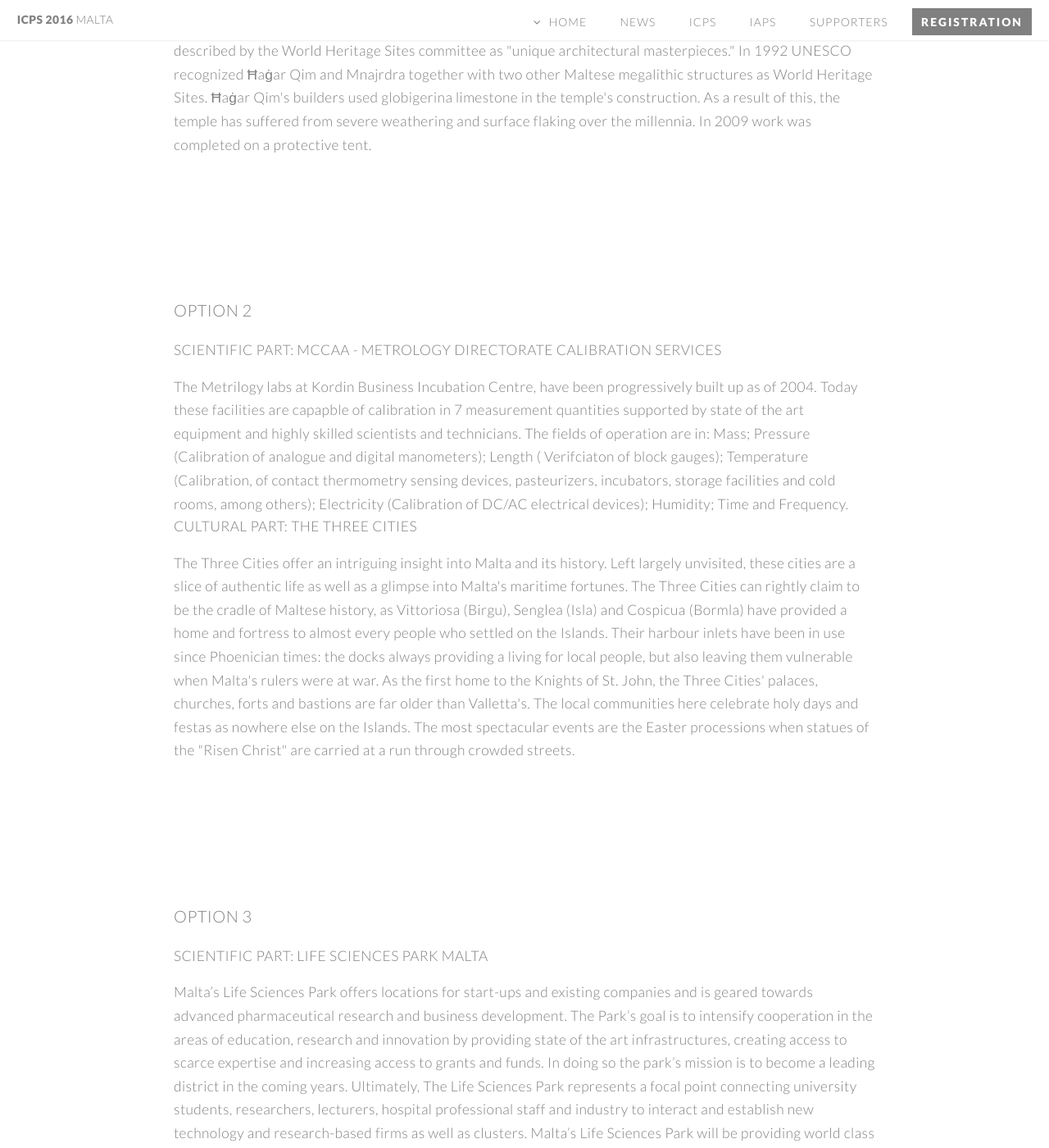
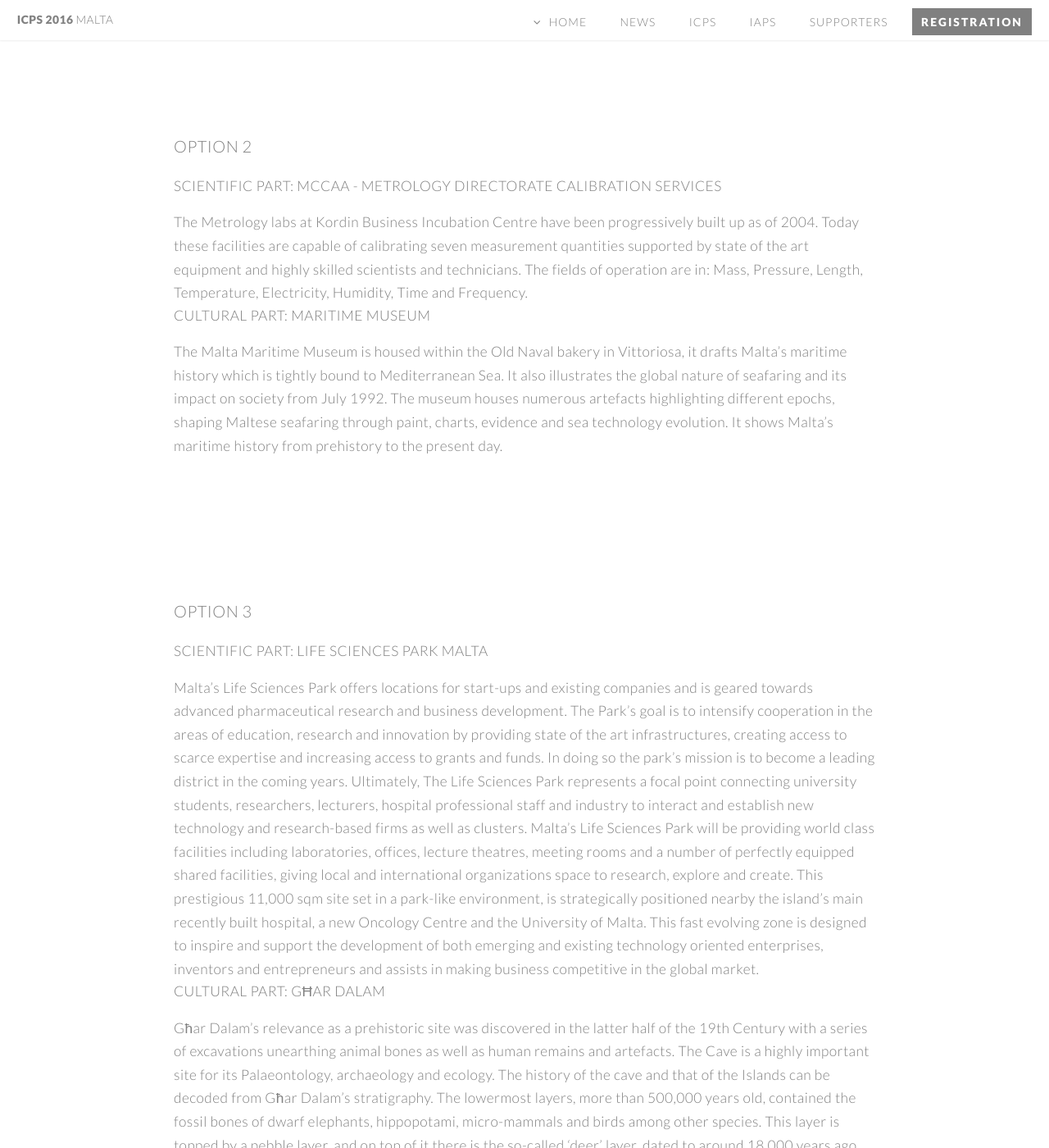
Before and after one commit to bread-on-toast/icps2016, a Jekyll site: the page built from programme/excursions.html, in a window 1280 px wide and 1400 px high, scrolled down 863 px. Shown: the whole window at 82% size. Built offline with Jekyll 4.4.1, drawn with Linux system fonts in a browser that asks for light colours; nearby versions of some CDN libraries; some of the changed text lies outside the part shown.

Commit message:
spelling mistakes

```diff
--- a/programme/excursions.html
+++ b/programme/excursions.html
@@ -10,14 +10,11 @@ subTitle: Several excursions to a wide range of locations will take place. You w
 
     <h4>Scientific part: <a href="http://weather.maltairport.com/en/home-weather.htm">MetOffice</a></h4>
 
-    In RADAR (Radio Detection and Ranging), radio pulses are transmitted, in a highly focused beam, by a radar antenna and are reflected off objects and returned to a receiver at the antenna. The radar's computer determines the direction of the rain from the azimuth (orientation) of the antenna, and the distance to the rain from the time taken for the radar signal to return to the receiver. The "reflecting power" of the rainfall (which depends on the size of the raindrops and their concentration) is also calculated, thus providing an estimate of rainfall intensity unit used is the dBz.
-    In short the display produced by the radar's computer gives a horizontal map of where rain is falling and an estimate of how heavily it is falling. This particular radar image shows the rate of rainfall in millimetres per hour of the 'echoes' produced.
+    The Maltese Methrological Office within the Malta Airport keeps us notified of how hot Malta will be on a day to day basis. A tour of the facilities will show some of Malta's weather satations including the Radar operations room.<br>
 
     <h4>Cultural part: Ħaġar Qim and Mnajdra</h4>
 
-    Ħaġar Qim and Mnajdra are two megalithic temple complexes found on the Mediterranean island of Malta, dating from 3600-3200 BC. These Megalithic Temples are amongst the most ancient religious sites on Earth, described by the World Heritage Sites committee as "unique architectural masterpieces." In 1992 UNESCO recognized Ħaġar Qim and Mnajrdra together with two other Maltese megalithic structures as World Heritage Sites.
-
-    Ħaġar Qim's builders used globigerina limestone in the temple's construction. As a result of this, the temple has suffered from severe weathering and surface flaking over the millennia. In 2009 work was completed on a protective tent.
+    Ħaġar Qim and Mnajdra are two megalithic temple complexes found on the Mediterranean island of Malta, dating from 3600-3200 BC. These Megalithic Temples are amongst the most ancient religious sites on Earth, described by the World Heritage Sites committee as "unique architectural masterpieces." In 1992 UNESCO recognised Ħaġar Qim and Mnajrdra together with two other Maltese megalithic structures as World Heritage Sites.
 
 </section>
 
@@ -26,16 +23,12 @@ subTitle: Several excursions to a wide range of locations will take place. You w
 
     <h4>Scientific part: <a href="http://mccaa.org.mt/en/home">MCCAA - METROLOGY DIRECTORATE CALIBRATION SERVICES</a></h4>
 
-    The Metrilogy labs at Kordin Business Incubation Centre, have been progressively built up as of 2004. Today these facilities are capapble of calibration in 7 measurement quantities supported by state of the art equipment and highly skilled scientists and technicians. The fields of operation are in: Mass; Pressure (Calibration of analogue and digital manometers); Length ( Verifciaton of block gauges); Temperature (Calibration, of contact thermometry sensing devices, pasteurizers, incubators, storage facilities and cold rooms, among others); Electricity (Calibration of DC/AC electrical devices); Humidity; Time and Frequency.
+    The Metrology labs at Kordin Business Incubation Centre have been progressively built up as of 2004. Today these facilities are capable of calibrating seven measurement quantities supported by state of the art equipment and highly skilled scientists and technicians. The fields of operation are in: Mass, Pressure, Length, Temperature, Electricity, Humidity, Time and Frequency.<br>
 
-    <h4>Cultural part: The Three Cities</h4>
+    <h4>Cultural part: Maritime Museum</h4>
 
-    The Three Cities offer an intriguing insight into Malta and its history. Left largely unvisited, these cities are a slice of authentic life as well as a glimpse into Malta's maritime fortunes.
+    The Malta Maritime Museum is housed within the Old Naval bakery in Vittoriosa, it drafts Malta’s maritime history which is tightly bound to Mediterranean Sea. It also illustrates the global nature of seafaring and its impact on society from July 1992. The museum houses numerous artefacts highlighting different epochs, shaping Maltese seafaring through paint, charts, evidence and sea technology evolution. It shows Malta’s maritime history from prehistory to the present day.
 
-    The Three Cities can rightly claim to be the cradle of Maltese history, as Vittoriosa (Birgu), Senglea (Isla) and Cospicua (Bormla) have provided a home and fortress to almost every people who settled on the Islands.
-    Their harbour inlets have been in use since Phoenician times: the docks always providing a living for local people, but also leaving them vulnerable when Malta's rulers were at war. As the first home to the Knights of St. John, the Three Cities' palaces, churches, forts and bastions are far older than Valletta's.
-
-    The local communities here celebrate holy days and festas as nowhere else on the Islands. The most spectacular events are the Easter processions when statues of the "Risen Christ" are carried at a run through crowded streets.
 </section>
 
 <section class="style4 wrapper container">
@@ -45,13 +38,11 @@ subTitle: Several excursions to a wide range of locations will take place. You w
 
     Malta’s Life Sciences Park offers locations for start-ups and existing companies and is geared towards advanced pharmaceutical research and business development. The Park’s goal is to intensify cooperation in the areas of education, research and innovation by providing state of the art infrastructures, creating access to scarce expertise and increasing access to grants and funds. In doing so the park’s mission is to become a leading district in the coming years. Ultimately, The Life Sciences Park represents a focal point connecting university students, researchers, lecturers, hospital professional staff and industry to interact and establish new technology and research-based firms as well as clusters.
 
-    Malta’s Life Sciences Park will be providing world class facilities including laboratories, offices, lecture theatres, meeting rooms and a number of perfectly equipped shared facilities, giving local and international organizations space to research, explore and create. This prestigious 11,000sqm site set in a park-like environment, is strategically positioned nearby the island’s main recently built hospital, a new Oncology Centre and the University of Malta. This fast evolving zone is designed to inspire and support the development of both emerging and existing technology oriented enterprises, inventors and entrepreneurs and assists in making business competitive in the global market.
+    Malta’s Life Sciences Park will be providing world class facilities including laboratories, offices, lecture theatres, meeting rooms and a number of perfectly equipped shared facilities, giving local and international organizations space to research, explore and create. This prestigious 11,000 sqm site set in a park-like environment, is strategically positioned nearby the island’s main recently built hospital, a new Oncology Centre and the University of Malta. This fast evolving zone is designed to inspire and support the development of both emerging and existing technology oriented enterprises, inventors and entrepreneurs and assists in making business competitive in the global market.<br>
 
     <h4>Cultural part: Għar Dalam</h4>
 
-    Għar Dalam’s relevance as a prehistoric site was discovered in the latter half of the 19th Century with a series of excavations unearthing animal bones as well as human remains and artifacts. The Cave is a highly important site for its Paleontology, archaeology and ecology.
-
-    The history of the cave and that of the Islands can be decoded from Għar Dalam’s stratigraphy. The lowermost layers, more than 500,000 years old, contained the fossil bones of dwarf elephants, hippopotami, micro-mammals and birds among other species. This layer is topped by a pebble layer, and on top of it there is the so-called ‘deer’ layer, dated to around 18,000 years ago. The top layer, or ‘cultural layer’, dates less than 10,000 years and holds evidence of the first humans on the Island. It was here that the earliest evidence of human settlement on Malta, some 7,400 years ago, was discovered.
+    Għar Dalam’s relevance as a prehistoric site was discovered in the latter half of the 19th Century with a series of excavations unearthing animal bones as well as human remains and artefacts. The Cave is a highly important site for its Palaeontology, archaeology and ecology. The history of the cave and that of the Islands can be decoded from Għar Dalam’s stratigraphy. The lowermost layers, more than 500,000 years old, contained the fossil bones of dwarf elephants, hippopotami, micro-mammals and birds among other species. This layer is topped by a pebble layer, and on top of it there is the so-called ‘deer’ layer, dated to around 18,000 years ago. The top layer, or ‘cultural layer’, dates less than 10,000 years and holds evidence of the first humans on the Island. It was here that the earliest evidence of human settlement on Malta, some 7,400 years ago, was discovered.
 
     The site consists of a cave, a Victorian style exhibition and a didactic display as well as a garden planted with indigenous plants and trees.
 </section>
@@ -76,15 +69,14 @@ subTitle: Several excursions to a wide range of locations will take place. You w
 
     <h4>Scientific part: <a href="https://health.gov.mt/en/Pages/health.aspx">Mater Dei Hospital</a></h4>
 
-    Mater Dei Hospital is the main hospital In Malta, offering a full range of hospital services as well as serving as a general teaching hospital in collaboration with the University of Malta. It also provides an extensive range of specialist services. The areas within Mater Dei Hospital (MDH) and now Sir Anthony Mamo Oncology Centre (SAMOC) where medical physics is mainly applied and practiced are the following: Nuclear medicine (diagnostic and therapeutic), Diagnostic radiography, Radiotherapy.
+    Mater Dei Hospital is the main hospital In Malta, offering a full range of hospital services as well as serving as a general teaching hospital in collaboration with the University of Malta. It also provides an extensive range of specialist services. The areas within Mater Dei Hospital (MDH) and now Sir Anthony Mamo Oncology Centre (SAMOC) where medical physics is mainly applied and practiced are the following: Nuclear medicine (diagnostic and therapeutic), Diagnostic radiography, Radiotherapy.<br>
 
     <h4>Cultural part: Valletta</h4>
 
-    Valletta is the capital city of Malta, colloquially known as "Il-Belt" in Maltese. Geographically, it is located in the South Eastern Region, of the main island of Malta having its western coast with access to the Marsamxett Harbour and its eastern coast in the Grand Harbour. Valletta serves as the southernmost capital of Europe.
+    Valletta is the capital city of Malta, colloquially known as "Il-Belt" in Maltese. Geographically, it is located in the South Eastern Region, of the main island of Malta having its western coast with access to the Marsamxett Harbour and its eastern coast in the Grand Harbour. Valletta serves as the southernmost capital city in Europe.
 
-    Valletta contains buildings from the 16th century onwards, built during the rule of the Order of St. John of Jerusalem, also known as Knights Hospitaller. The city is essentially Baroque in character, with elements of Mannerist, Neo-Classical and Modern architecture in selected areas, though World War II left major scars on the city, particularly the destruction of The Royal Opera House. The City of Valletta was officially recognised as a World Heritage Site by UNESCO in 1980.
+    Valletta contains buildings from the 16<sup>th</sup> century onwards, built during the rule of the Order of St. John, also known as Knights Hospitaller. The city is essentially Baroque in character, with elements of Mannerist, Neo-Classical and Modern architecture in selected areas, though World War II left major scars on the city, particularly the destruction of The Royal Opera House. The City of Valletta was officially recognised as a World Heritage Site by UNESCO in 1980.
 
-    The city's fortifications, consisting of bastions, curtains and cavaliers, along with the beauty of its Baroque palaces, gardens and churches, led the ruling houses of Europe to give the city its nickname Superbissima—Most Proud.
 </section>
 
 <section class="style4 wrapper container">
@@ -96,14 +88,11 @@ subTitle: Several excursions to a wide range of locations will take place. You w
 
     DSL staff members carry out research in a multidisciplinary team effort to ensure the protection of our collections through the application of recent scientific knowledge in accordance with international practices. Scientists provide essential information to conservators about deterioration causes, principal factors influencing the damage mechanisms and compatible treatment options. They also conduct scientific research on the composition of materials, authentication and identification that can contribute to the scholarly interpretation of art and artefacts from the past.
 
-    DSL also operates a section dedicated to environmental monitoring and preventive conservation. This section was set up to address the preservation concerns of a vast amount of cultural heritage materials under the care of Heritage Malta and to reduce the real risks to our cultural treasures.
+    DSL also operates a section dedicated to environmental monitoring and preventive conservation. This section was set up to address the preservation concerns of a vast amount of cultural heritage materials under the care of Heritage Malta and to reduce the real risks to our cultural treasures.<br>
 
     <h4>Cultural part: The Three Cities</h4>
 
-    The Three Cities offer an intriguing insight into Malta and its history. Left largely unvisited, these cities are a slice of authentic life as well as a glimpse into Malta's maritime fortunes.
-
-    The Three Cities can rightly claim to be the cradle of Maltese history, as Vittoriosa (Birgu), Senglea (Isla) and Cospicua (Bormla) have provided a home and fortress to almost every people who settled on the Islands.
-    Their harbour inlets have been in use since Phoenician times: the docks always providing a living for local people, but also leaving them vulnerable when Malta's rulers were at war. As the first home to the Knights of St. John, the Three Cities' palaces, churches, forts and bastions are far older than Valletta's.
+    The Three Cities offer an intriguing insight into Malta and its history. Left largely unvisited, these cities are a slice of authentic life as well as a glimpse into Malta's maritime fortunes. The Three Cities can rightly claim to be the cradle of Maltese history, as Vittoriosa (Birgu), Senglea (Isla) and Cospicua (Bormla) have provided a home and fortress to almost every people who settled on the Islands. Their harbour inlets have been in use since Phoenician times: the docks always providing a living for local people, but also leaving them vulnerable when Malta's rulers were at war. As the first home to the Knights of St. John, the Three Cities' palaces, churches, forts and bastions are far older than Valletta's.
 
     The local communities here celebrate holy days and festas as nowhere else on the Islands. The most spectacular events are the Easter processions when statues of the "Risen Christ" are carried at a run through crowded streets.
 
```
Also changed, not shown: other parts of programme/excursions.html (+8 -6 lines).
